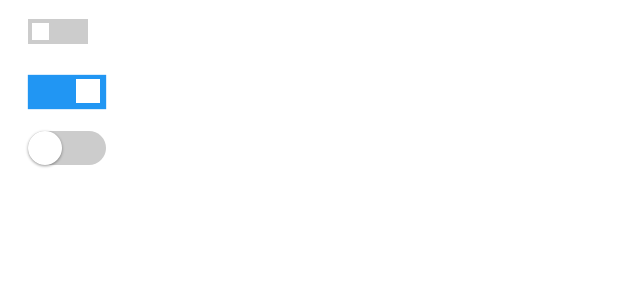
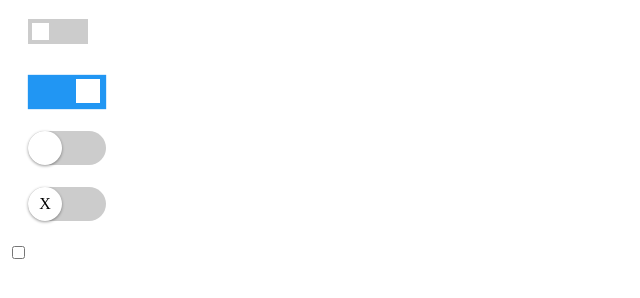
Before and after one commit to AnkitSharmaOnGithub/Toggler, a plain HTML site: page index.html in a window 1280 px wide. Shown: the part 104-402 px from the top of the page, without its empty margins (0-640 px from the left). Drawn offline with Linux system fonts and the light colour scheme.

Commit message:
Added new feature
Added new features of  Text  to Toggler.

```diff
--- a/index.html
+++ b/index.html
@@ -34,6 +34,19 @@
       <input type="checkbox" class="rounded" on_text="O" off_text="X"/>
       <span></span>
       <span></span>
+    </label><br><br><br>
+
+
+    <label class="toggle">
+      <input type="checkbox" class="withText"/>
+      <span></span>
+      <span></span>
+    </label><br><br><br>
+
+    <label class="toggle">
+      <input type="checkbox" class="colored"/>
+      <span></span>
+      <span></span>
     </label>
 
 
--- a/main.js
+++ b/main.js
@@ -28,6 +28,8 @@ window.addEventListener("DOMContentLoaded", function() {
   let trigger_trasition = "translateX(44px)";
   let transitionDuration = "1s";
   let trigger_deactivated_transition = "translateX(0px)";
+  let trigger_on_text = "";
+  let trigger_off_text = "";
 
 
   var switches = {};
@@ -49,7 +51,17 @@ window.addEventListener("DOMContentLoaded", function() {
       trigger_height: "34px",
       trigger_margin : "0px",
       trigger_boxShadow: '0 1px 3px rgba(0,0,0,.4)',
-    }
+    },
+    withText : {
+    	trigger_on_text : "O",
+    	trigger_off_text : "X",
+    	borderRadius : '20px',
+      trigger_width: "34px",
+      trigger_height: "34px",
+      trigger_margin : "0px",
+      trigger_boxShadow: '0 1px 3px rgba(0,0,0,.4)',
+
+    },
   };
 
   var Switch = function(el, options) {
@@ -108,6 +120,15 @@ window.addEventListener("DOMContentLoaded", function() {
         trigger_margin : options.trigger_margin == undefined
         ? trigger_margin
         : options.trigger_margin,
+
+        trigger_on_text : options.trigger_on_text == undefined
+        ? trigger_on_text
+        : options.trigger_on_text,
+
+        trigger_off_text : options.trigger_off_text == undefined
+        ? trigger_off_text
+        : options.trigger_off_text,
+
       }
 
       //Slider
@@ -131,7 +152,7 @@ window.addEventListener("DOMContentLoaded", function() {
 
   //Set CheckBox options
   function setCheckbox(element, Options) {
-    console.log(Options);
+    // console.log(Options);
     is_checked = Options.is_checked == undefined ? " " : "checked";
     element.setAttribute("checked", is_checked);
   }
@@ -149,7 +170,7 @@ window.addEventListener("DOMContentLoaded", function() {
 
   //SetTrigger Function
   function setTrigger(element, TriggerOptions) {
-    console.log(TriggerOptions.trigger_boxShadow);
+    // console.log(TriggerOptions.trigger_boxShadow);
     var Trigger = element.parentElement.lastElementChild.style;
     Trigger.position = trigger_position;
     Trigger.cursor = cursor;
@@ -159,27 +180,48 @@ window.addEventListener("DOMContentLoaded", function() {
     Trigger.margin = TriggerOptions.trigger_margin;
     Trigger.borderRadius = TriggerOptions.borderRadius;
     Trigger.boxShadow = TriggerOptions.trigger_boxShadow;
+    if(TriggerOptions.trigger_off_text != "")
+    {
+    	Trigger.textAlign = "center";
+    	Trigger.lineHeight =  "34px";
+    	element.parentElement.lastElementChild.textContent = TriggerOptions.trigger_off_text;
+
+    }
   }
 
   //SetCheckedProperties Function
 
   function isChecked(element, options) {
-    console.log(options);
+    // console.log(options);
     var Trigger = element.parentElement.lastElementChild.style;
 
     if (element.checked) {
-      // if (element == document.activeElement) {
         element.nextElementSibling.style.boxShadow = slider_shadow;
         element.nextElementSibling.style.backgroundColor = slider_on_bg;
         Trigger.transform = options.trigger_trasition;
         Trigger.transitionDuration = transitionDuration;
-      // }
+
+        if(options.trigger_on_text != "")
+	    {
+	    	Trigger.textAlign = "center";
+	    	Trigger.lineHeight =  "34px";
+	    	element.parentElement.lastElementChild.textContent = options.trigger_on_text;
+
+	    }
     } else {
       // if (this != document.activeElement) {
         element.nextElementSibling.style.boxShadow = null;
 
         element.nextElementSibling.style.backgroundColor = slider_bg;
         Trigger.transform = trigger_deactivated_transition;
+
+        if(options.trigger_off_text != "")
+	    {
+	    	Trigger.textAlign = "center";
+	    	Trigger.lineHeight =  "34px";
+	    	element.parentElement.lastElementChild.textContent = options.trigger_off_text;
+
+	    }
       // }
     }
   }
```
